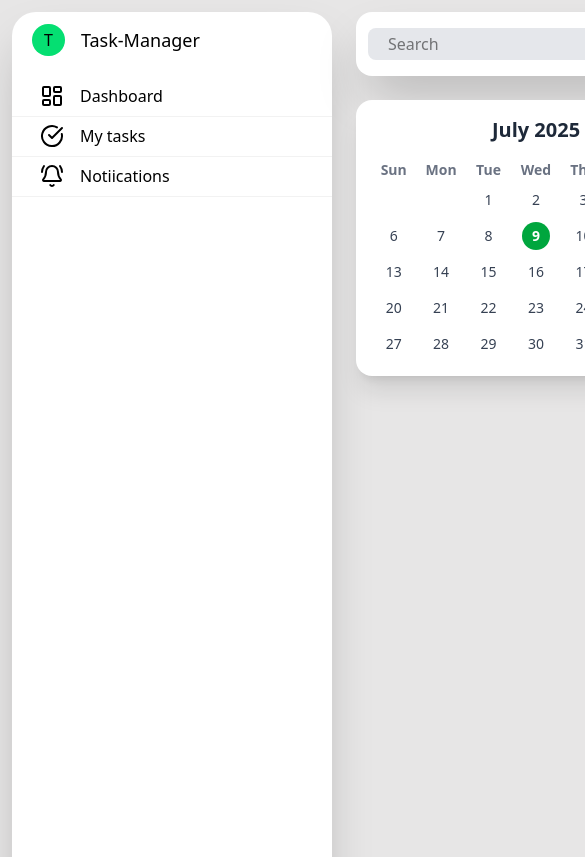
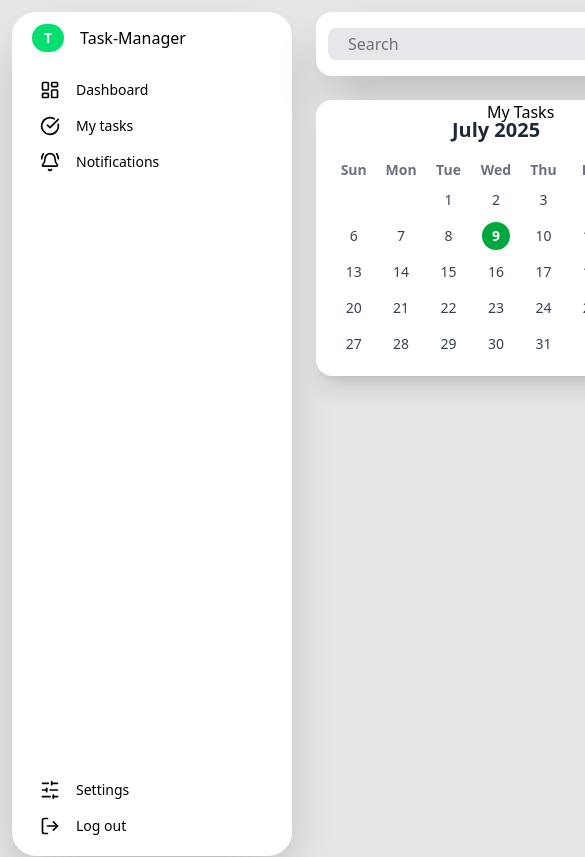
Before and after one commit to magiscurra/AdvanceReact, a React (Vite) app: page /home in a window 390 px wide. Shown: the top 857 px of the page, 585 px wide, since content can reach past the window. Built offline with nearby package versions, Linux system fonts and the light colour scheme.

Commit message:
BreakpointNav

```diff
--- a/src/components/Navbar.jsx
+++ b/src/components/Navbar.jsx
@@ -1,36 +1,50 @@
 import React from 'react'
-import { BellRing, CircleCheckBig, LayoutDashboard, LogOut, SlidersHorizontal } from 'lucide-react';
+import {
+  BellRing,
+  CircleCheckBig,
+  LayoutDashboard,
+  LogOut,
+  SlidersHorizontal
+} from 'lucide-react';
 
 const Navbar = () => {
   return (
-    <div className='p-3 '>
-      <div className="flex flex-col justify-start bg-white py-3 gap-197 rounded-3xl shadow-2xl  min-w-xs">
-        <div className="">
-          <div className="flex top-1 gap-4 ml-5 items-center">
-            <p className='px-3 py-1 rounded-full bg-green-400'>T</p>
-            <p className='text-lg'>Task-Manager</p>
+    <div className="p-3 w-full md:w-64 lg:w-72 xl:w-80 2xl:w-96">
+      <div className="flex flex-col justify-between bg-white py-3 rounded-3xl shadow-2xl w-70 h-screen">
+
+        <div>
+          <div className="flex gap-4 ml-5 items-center">
+            <p className="px-3 py-1 rounded-full bg-green-400 text-white font-bold text-sm md:text-base lg:text-lg">
+              T
+            </p>
+            <p className="text-base md:text-lg lg:text-xl">Task-Manager</p>
           </div>
-          <div className="flex gap-4 items-center py-2 px-7 shadow-2xs mt-5 hover:bg-green-100 cursor-pointer">
-              <LayoutDashboard />
-              <p>Dashboard</p>
+
+          <div className="flex gap-4 items-center py-2 px-7 mt-5 hover:bg-green-100 cursor-pointer">
+            <LayoutDashboard className="w-5 h-5 md:w-6 md:h-6" />
+            <p className="text-sm md:text-base">Dashboard</p>
           </div>
-          <div className="flex gap-4 items-center py-2 px-7 shadow-2xs hover:bg-green-100 cursor-pointer">
-              <CircleCheckBig />
-              <p>My tasks</p>
+
+          <div className="flex gap-4 items-center py-2 px-7 hover:bg-green-100 cursor-pointer">
+            <CircleCheckBig className="w-5 h-5 md:w-6 md:h-6" />
+            <p className="text-sm md:text-base">My tasks</p>
           </div>
-          <div className="flex gap-4 items-center py-2 px-7 shadow-2xs hover:bg-green-100 cursor-pointer">
-              <BellRing />
-              <p>Notiications</p>
+
+          <div className="flex gap-4 items-center py-2 px-7 hover:bg-green-100 cursor-pointer">
+            <BellRing className="w-5 h-5 md:w-6 md:h-6" />
+            <p className="text-sm md:text-base">Notifications</p>
           </div>
         </div>
+
         <div className="mt-auto">
           <div className="flex gap-4 items-center py-2 px-7 hover:bg-green-100 cursor-pointer">
-              <SlidersHorizontal />
-              <p>Settings</p>
+            <SlidersHorizontal className="w-5 h-5 md:w-6 md:h-6" />
+            <p className="text-sm md:text-base">Settings</p>
           </div>
+
           <div className="flex gap-4 items-center py-2 px-7 hover:bg-green-100 cursor-pointer">
-              <LogOut />
-              <p>Log out</p>
+            <LogOut className="w-5 h-5 md:w-6 md:h-6" />
+            <p className="text-sm md:text-base">Log out</p>
           </div>
         </div>
       </div>
--- a/src/components/SeachSystem.jsx
+++ b/src/components/SeachSystem.jsx
@@ -4,7 +4,7 @@ import React from 'react'
 const SeachSystem = () => {
   return (
     <div className='p-3'>
-      <div className="flex justify-between  gap-234 rounded-2xl bg-white shadow-2xl p-3 items-center">
+      <div className="flex justify-between rounded-2xl bg-white shadow-2xl p-3 items-center">
         <div className="">
             <input className='bg-gray-200 px-5 py-1 rounded-lg' type="search" name="Search" id="Search" placeholder='Search' />
         </div>
```
